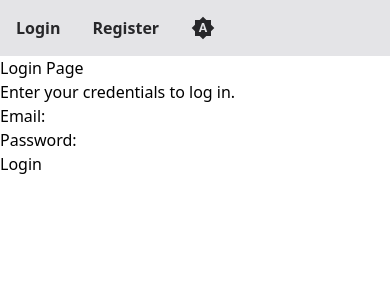
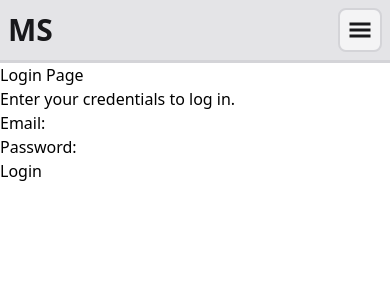
Before and after one commit to BDubDesigns/brandons-mern-starter, a React (Vite) app in the folder frontend/: page /login in a window 390 px wide. Shown: the top 300 px of the page. Built offline with nearby package versions, Linux system fonts and the light colour scheme.

Commit message:
feat: enhance Header component with mobile navigation and improve theme button styling

```diff
--- a/frontend/src/components/Header.tsx
+++ b/frontend/src/components/Header.tsx
@@ -1,7 +1,10 @@
 import { useAuth } from "../context/AuthContext";
 import { useTheme } from "../context/ThemeContext";
+import { useState } from "react";
 import { Link } from "react-router";
+// import icons
 import { MdBrightness7, MdBrightness4, MdBrightnessAuto } from "react-icons/md";
+import { GiHamburgerMenu } from "react-icons/gi";
 
 // helper function to get icon for theme choice
 const getThemeIcon = (choice: "light" | "dark" | null) => {
@@ -14,46 +17,76 @@ export const Header = () => {
   // get auth and theme context
   const { user, logout } = useAuth();
   const { choice, cycleTheme } = useTheme();
+  // hambuger menu state (for mobile)
+  const [isMenuOpen, setIsMenuOpen] = useState(false);
+
+  const navClass =
+    "flex h-full items-center p-2 m-2 rounded-lg border-2 border-border bg-interactive hover:bg-interactive-hover text-text";
 
   const themeButton = (
-    <button
-      className="flex h-full w-full items-center justify-center"
-      aria-label="Cycle theme"
-      onClick={cycleTheme}
-    >
+    <button className={navClass} aria-label="Cycle theme" onClick={cycleTheme}>
       {getThemeIcon(choice)}
     </button>
   );
 
-  const liClass =
-    "flex h-full items-center px-2 m-2 rounded-sm dark:hover:bg-zinc-900 hover:bg-zinc-300";
   return (
-    <header className="bg-zinc-200 font-semibold text-zinc-800 dark:bg-zinc-800 dark:text-zinc-200">
-      <nav className="flex h-14 items-center">
-        <ul className="flex h-12 items-center space-x-2">
+    <header className="bg-surface text-text border-border border-b-2 font-semibold">
+      {/* Desktop nav */}
+      <nav className="hidden h-14 items-center md:flex">
+        <ul className="flex w-full items-center">
+          <li className="ml-2 font-bold">MERN-Starter</li>
+
           {user ? (
             <>
-              {/* give the li a gradient background */}
-              <li className="ml-2">
+              <li className="ml-auto">
                 <span>Welcome, {user.name}!</span>
               </li>
-              <li className={liClass}>
-                <button onClick={logout}>Logout</button>
+              <li>
+                <Link className={navClass} to="/profile">
+                  Profile
+                </Link>
               </li>
-              <li className={liClass}>
-                <Link to="/profile">Profile</Link>
+              <li>
+                <button className={navClass} onClick={logout}>
+                  Logout
+                </button>
               </li>
-              <li className={liClass}>{themeButton}</li>
             </>
           ) : (
             <>
-              <li className={liClass}>
-                <Link to="/login">Login</Link>
+              <li className="ml-auto">
+                <Link className={navClass} to="/login">
+                  Login
+                </Link>
               </li>
-              <li className={liClass}>
-                <Link to="/register">Register</Link>
+              <li>
+                <Link className={navClass} to="/register">
+                  Register
+                </Link>
               </li>
-              <li className={liClass}>{themeButton}</li>
+            </>
+          )}
+
+          <li>{themeButton}</li>
+        </ul>
+      </nav>
+
+      {/* Mobile nav */}
+      <nav className="bg-surface text-text border-border flex items-center border-b font-semibold md:hidden">
+        <span className="mr-auto flex pl-2 text-3xl font-bold">
+          <Link to="/">MS</Link>
+        </span>
+        <span
+          className="border-border bg-interactive hover:bg-interactive-hover m-2 ml-auto rounded-lg border-2 p-2"
+          onClick={() => setIsMenuOpen(!isMenuOpen)}
+        >
+          <GiHamburgerMenu size="24" />
+        </span>
+        <ul>
+          {isMenuOpen && (
+            <>
+              <li>Heres a link</li>
+              <li>heres anothser</li>
             </>
           )}
         </ul>
--- a/frontend/src/index.css
+++ b/frontend/src/index.css
@@ -1,13 +1,22 @@
 @import "tailwindcss";
 @custom-variant dark (&:where(.dark, .dark *));
 
-/* 1. Add your colors in the @theme block.
-   2. Use light-dark(light_color, dark_color).
-   This works because your @layer utilities block below
-   tells the browser "we are in dark mode" when the class is present.
-*/
 @theme {
-  --color-primary-500: light-dark(#ef4444, #f87171);
+  /* Page background */
+  --color-background: light-dark(#ffffff, #0a0a0a);
+
+  /* Elevated surfaces (header, cards, modals) */
+  --color-surface: light-dark(#e4e4e7, #27272a);
+
+  /* Interactive elements (nav buttons, links) */
+  --color-interactive: light-dark(#f4f4f5, rgba(113, 113, 122, 0.1));
+  --color-interactive-hover: light-dark(#ffffff, #09090b);
+
+  /* Text colors */
+  --color-text: light-dark(#18181b, #e4e4e7);
+
+  /* Border Color */
+  --color-border: light-dark(#d4d4d8, #3f3f46);
 }
 
 @layer utilities {
```
